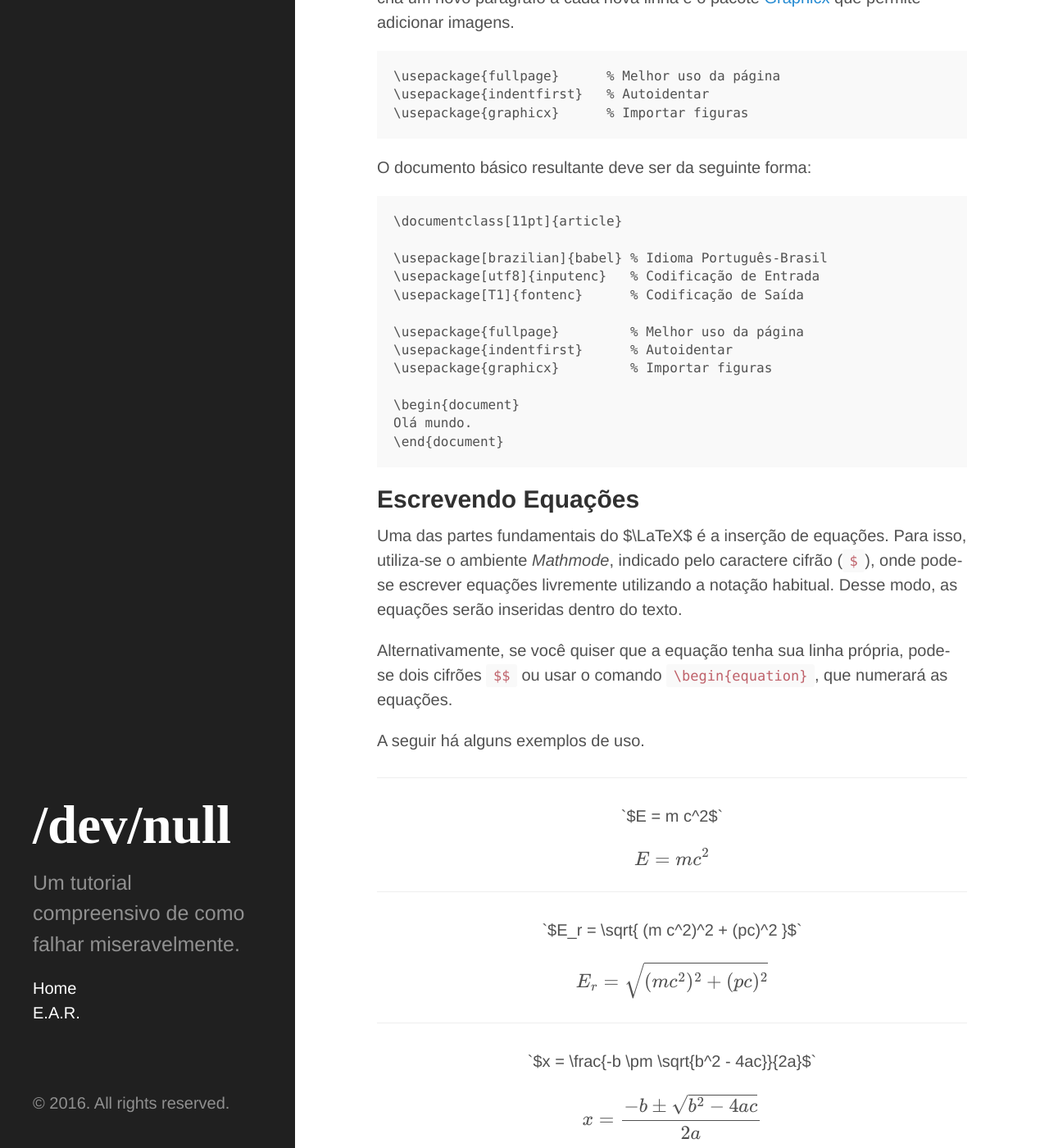
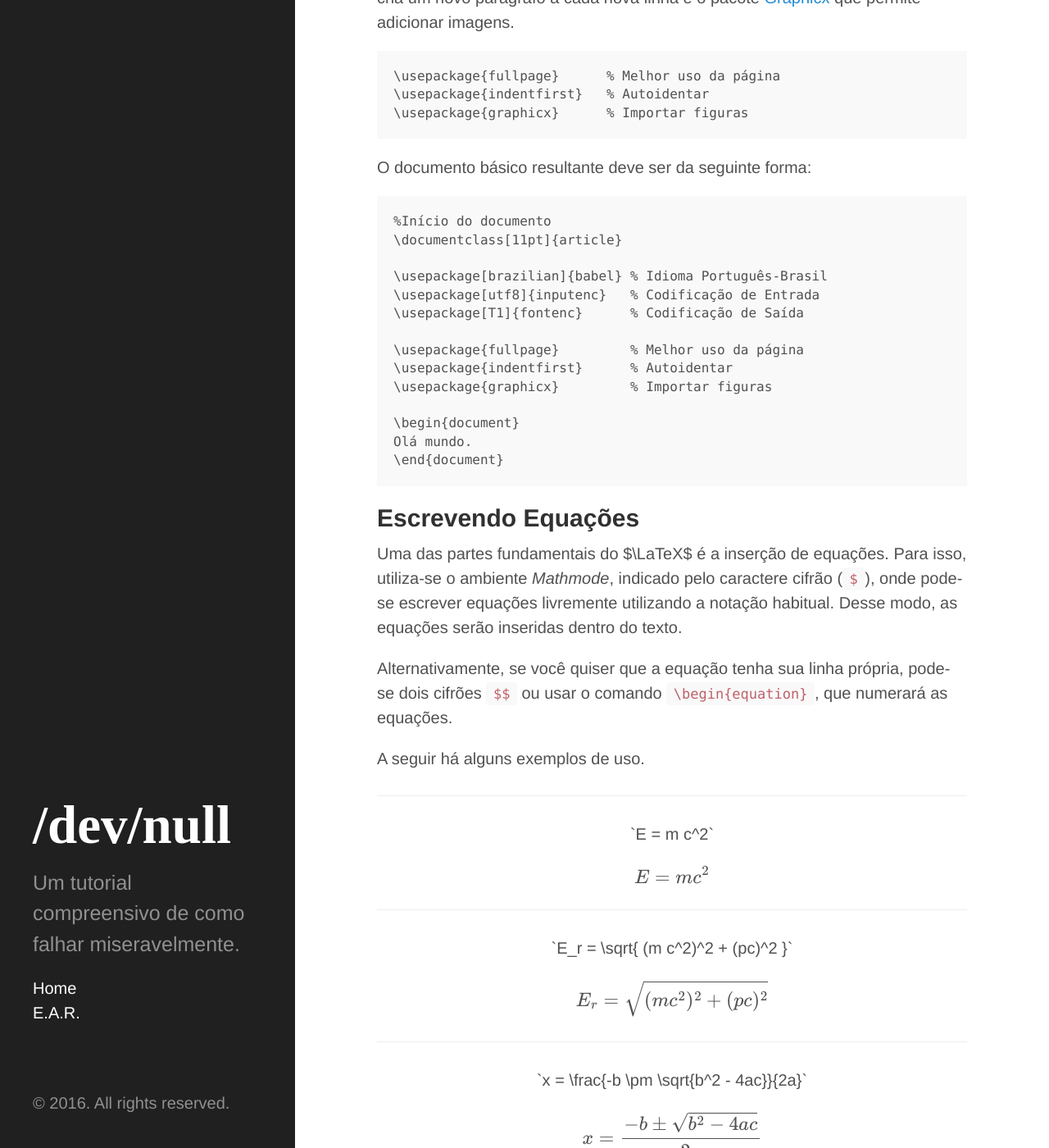
Before and after one commit to bvanelli/bvanelli.github.io, a Jekyll site: the page built from _posts/2016-11-10-introdu-o-ao-latex.markdown, in a window 1280 px wide and 1400 px high, scrolled down 2373 px. Shown: the whole window at 82% size. Built offline with Jekyll 4.4.1, drawn with Linux system fonts in a browser that asks for light colours; formulas are drawn with MathJax 3; some of the changed text lies outside the part shown.

Commit message:
Update 2016-11-10-introdu-o-ao-latex.markdown

````diff
--- a/_posts/2016-11-10-introdu-o-ao-latex.markdown
+++ b/_posts/2016-11-10-introdu-o-ao-latex.markdown
@@ -71,6 +71,7 @@
 O documento básico resultante deve ser da seguinte forma:
 
 ```Latex
+%Início do documento
 \documentclass[11pt]{article}
 
 \usepackage[brazilian]{babel} % Idioma Português-Brasil
@@ -96,31 +97,31 @@
 A seguir há alguns exemplos de uso.
 
 ----------
-<center>`$E = m c^2$`</center>
+<center>`E = m c^2`</center>
 
-\\[ E = mc^2 \\]
+$$ E = mc^2 $$
 
 ----------
-<center>`$E_r = \sqrt{ (m c^2)^2 + (pc)^2 }$`</center>
+<center>`E_r = \sqrt{ (m c^2)^2 + (pc)^2 }`</center>
 
-\\[ E_r = \sqrt{ (m c^2)^2 + (pc)^2 } \\]
+$$ E_r = \sqrt{ (m c^2)^2 + (pc)^2 } $$
 
 
 ----------
-<center>`$x = \frac{-b \pm \sqrt{b^2 - 4ac}}{2a}$`</center>
+<center>`x = \frac{-b \pm \sqrt{b^2 - 4ac}}{2a}`</center>
 
-\\[ x = \frac{-b \pm \sqrt{b^2 - 4ac}}{2a} \\]
+$$ x = \frac{-b \pm \sqrt{b^2 - 4ac}}{2a} $$
 
 ----------
-<center>`$\int^{+\infty}_{-\infty} e^{x^2} dx = \sqrt{\pi}$`</center>
+<center>`\int^{+\infty}_{-\infty} e^{x^2} dx = \sqrt{\pi}`</center>
 
-\\[ \int^{+\infty}_{-\infty} e^{x^2} dx = \sqrt{\pi} \\]
+$$ \int^{+\infty}_{-\infty} e^{x^2} dx = \sqrt{\pi} $$
 
 ----------
 
-<center>`$\sum_{n=1}^\infty \frac{1}{n^2} = \lim_{n \to \infty} \left( \frac{1}{1^2} + \frac{1}{2^2} + \cdots + \frac{1}{n^2} \right) = \frac{\pi^2}{6}$` </center>
+<center>`\sum_{n=1}^\infty \frac{1}{n^2} = \lim_{n \to \infty} \left( \frac{1}{1^2} + \frac{1}{2^2} + \cdots + \frac{1}{n^2} \right) = \frac{\pi^2}{6}` </center>
 
-\\[ \sum_{n=1}^\infty \frac{1}{n^2} = \lim_{n \to \infty}\left(\frac{1}{1^2} + \frac{1}{2^2} + \cdots + \frac{1}{n^2} \right) = \frac{\pi^2}{6} \\]
+$$ \sum_{n=1}^\infty \frac{1}{n^2} = \lim_{n \to \infty}\left(\frac{1}{1^2} + \frac{1}{2^2} + \cdots + \frac{1}{n^2} \right) = \frac{\pi^2}{6} $$
 
 ----------
 > **Nota:** Os símbolos especiais utilizados utilizam comandos precedidos com um barra (`\`— exemplo `\pi` para o número $\pi$). Para uma lista de símbolos e usos mais completa consulte [este artigo da Wikibooks](https://en.wikibooks.org/wiki/LaTeX/Mathematics).
````
